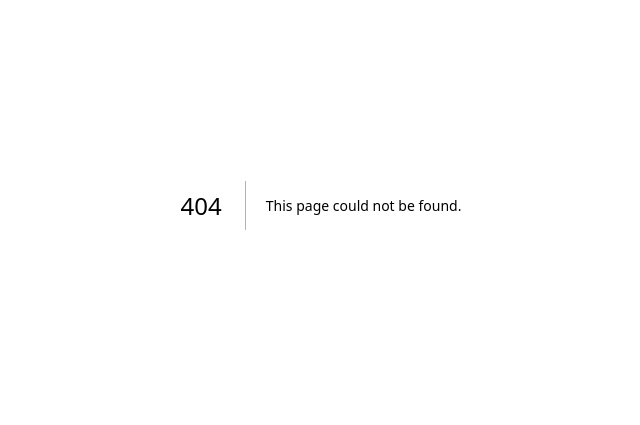
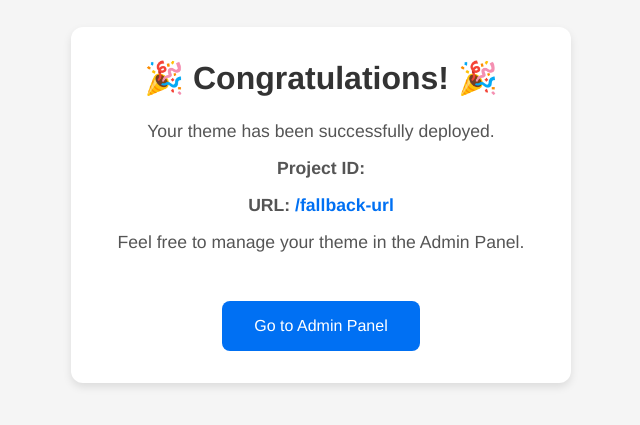
Before and after one commit to Joshevskicode/web_templify, a Next.js app: page /dashboard in a window 1280 px wide. Before the commit this address had no page. Shown: the part 195-620 px from the top of the page, without its empty margins (319-959 px from the left). Built offline with nearby package versions, Linux system fonts and the light colour scheme.

Commit message:
added design

```diff
--- /dev/null
+++ b/app/dashboard/page.tsx
@@ -0,0 +1,40 @@
+'use client'
+import { useSearchParams } from "next/navigation";
+import Link from "next/link";
+import React from "react";
+
+export default function Dashboard() {
+  const searchParams = useSearchParams();
+  const projectId = searchParams.get("projectId");
+  const url = searchParams.get("url");
+
+  // Ensure the url is valid and is a string, otherwise provide a fallback or handle undefined
+  const validUrl = typeof url === "string" ? url : "/fallback-url";
+
+  return (
+    <div className="container">
+      <div className="card">
+        <h1 className="heading">🎉 Congratulations! 🎉</h1>
+        <p className="text">Your theme has been successfully deployed.</p>
+        <p className="text">
+          <strong>Project ID:</strong> {projectId}
+        </p>
+        <p className="text">
+          <strong>URL:</strong>{" "}
+          <Link href={validUrl} target="_blank" rel="noopener noreferrer" className="link">
+            {validUrl}
+          </Link>
+        </p>
+        <p className="text">Feel free to manage your theme in the Admin Panel.</p>
+        <Link
+          href="https://admin-panel-nu-two.vercel.app/"
+          className="button"
+          target="_blank"
+          rel="noopener noreferrer"
+        >
+          Go to Admin Panel
+        </Link>
+      </div>
+    </div>
+  );
+}
--- a/app/globals.css
+++ b/app/globals.css
@@ -12,3 +12,62 @@
     transform: rotate(360deg);
   }
 }
+
+
+/* styles.css */
+
+.container {
+  display: flex;
+  justify-content: center;
+  align-items: center;
+  min-height: 100vh;
+  background-color: #f5f5f5;
+  padding: 2rem;
+}
+
+.card {
+  background-color: #ffffff;
+  box-shadow: 0 4px 8px rgba(0, 0, 0, 0.1);
+  border-radius: 12px;
+  max-width: 500px;
+  width: 100%;
+  padding: 2rem;
+  text-align: center;
+  font-family: 'Helvetica Neue', Arial, sans-serif;
+}
+
+.heading {
+  font-size: 2rem;
+  font-weight: bold;
+  margin-bottom: 1.5rem;
+  color: #333;
+}
+
+.text {
+  font-size: 1.1rem;
+  color: #555;
+  margin-bottom: 1rem;
+}
+
+.link {
+  color: #0070f3;
+  text-decoration: none;
+  font-weight: bold;
+  word-wrap: break-word;
+}
+
+.button {
+  display: inline-block;
+  padding: 1rem 2rem;
+  background-color: #0070f3;
+  color: white;
+  border-radius: 8px;
+  text-decoration: none;
+  font-size: 1rem;
+  margin-top: 2rem;
+  transition: background-color 0.3s ease;
+}
+
+.button:hover {
+  background-color: #005bb5;
+}
```
Also changed, not shown: app/page.tsx (+16 -21 lines).
